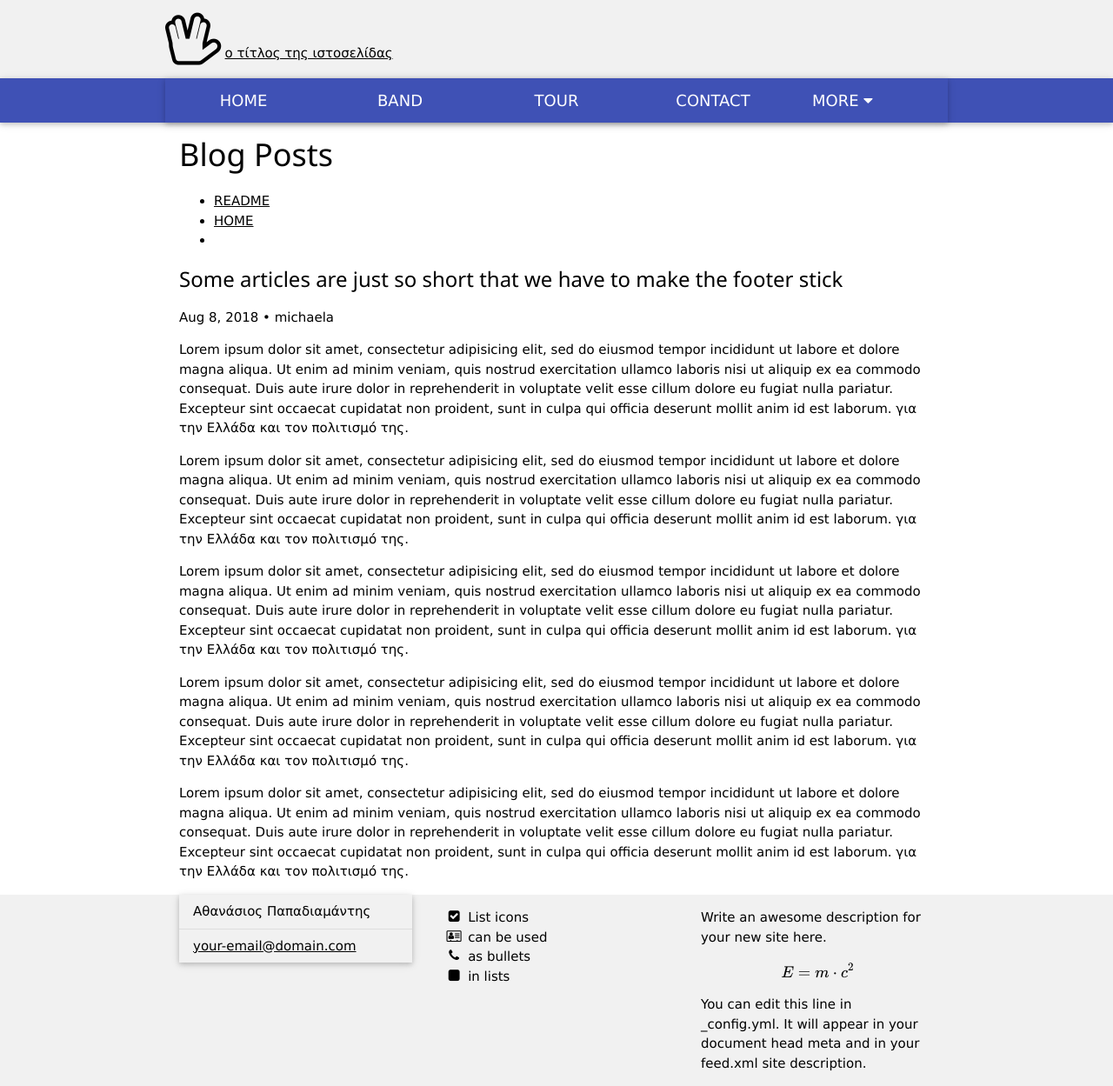
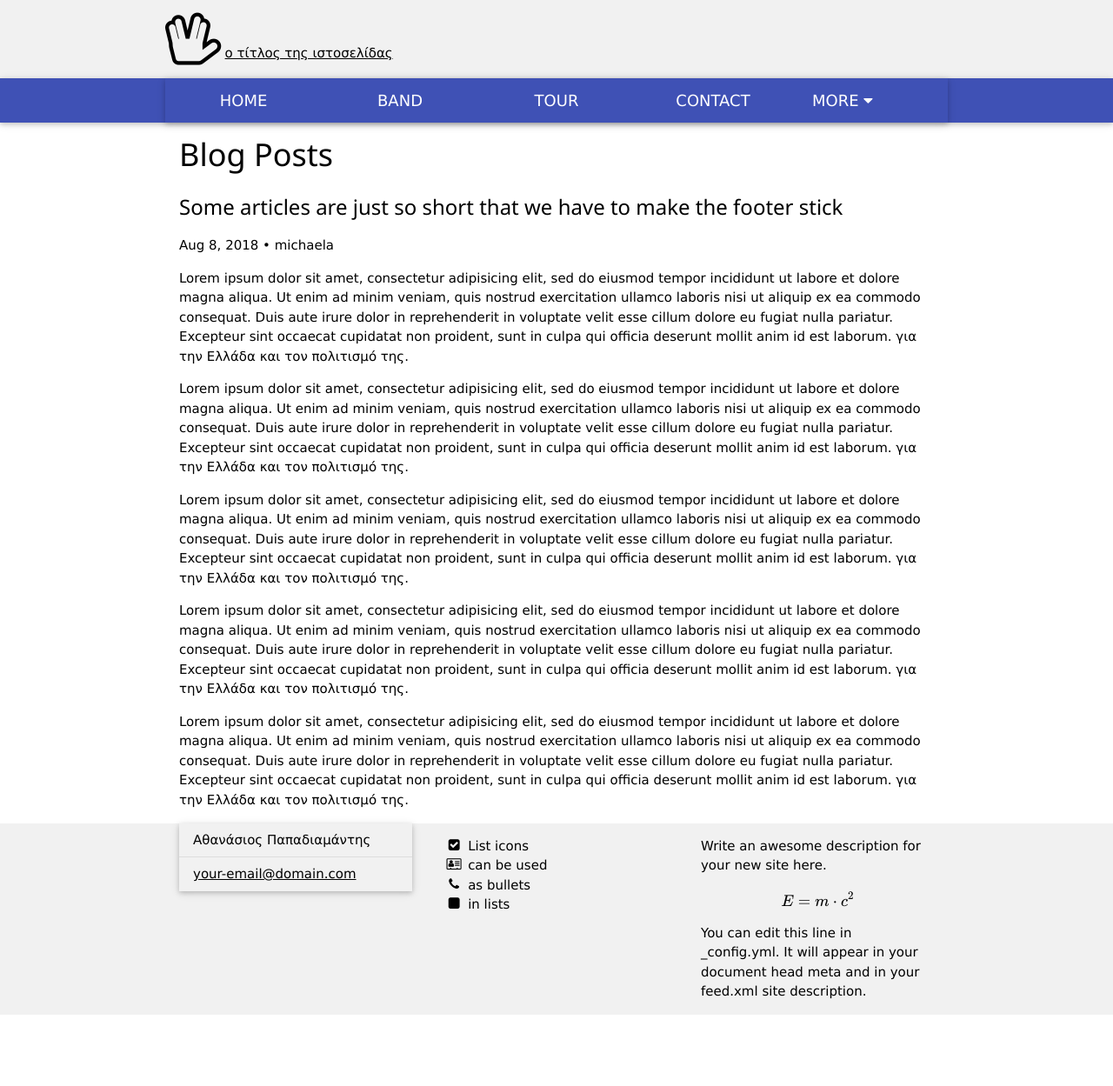
Before and after one commit to mrubyz/test, a Jekyll site: the page built from _posts/2018-08-08-my-first-post.md, in a window 1280 px wide. Shown: the whole page at 87% size. Built offline with Jekyll 4.4.1, drawn with Linux system fonts in a browser that asks for light colours; formulas are drawn with MathJax 3; after the commit the page ends 1167 px from its top, so only the background shows below that.

Commit message:
Update test.html

```diff
--- a/_layouts/test.html
+++ b/_layouts/test.html
@@ -7,8 +7,8 @@ title: test
 
  <h1>Blog Posts</h1>
   <ul class="posts">
-    {% for post in site.pages %}
-      <li><a href="{{ post.url }}">{{ post.title }}</a></li>
+    {% for post in site.html_files %}
+      <li><a href="{{ post.url }}">{{ post }}</a></li>
     {% endfor %}
   </ul>
 
```
